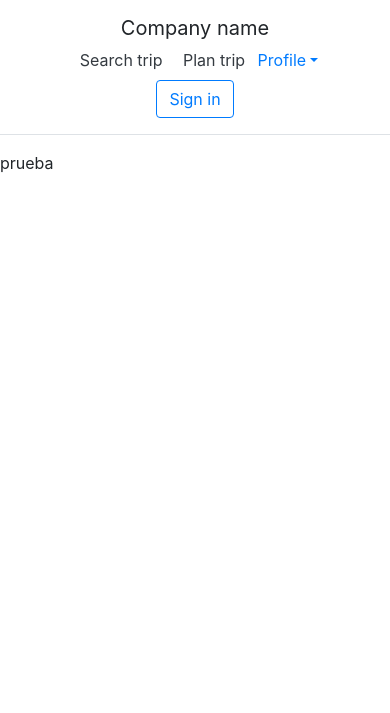
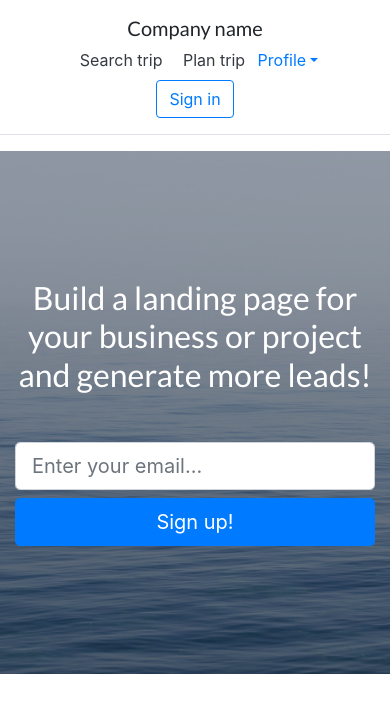
Before and after one commit to irodsan/Final_Project_PA, a PHP site: page /Final_Project_PA/ in a window 390 px wide. Shown: the top 713 px of the page. Run offline with PHP 8.4, Linux system fonts and the light colour scheme; some libraries are stand-ins or nearby versions.

Commit message:
External function & landing page template
Some functions have been moved to libraries.php

A template has been added to the index.php

```diff
--- /dev/null
+++ b/css/landing-page.css
@@ -0,0 +1,127 @@
+/*!
+ * Start Bootstrap - Landing Page v5.0.1 (https://startbootstrap.com/template-overviews/landing-page)
+ * Copyright 2013-2018 Start Bootstrap
+ * Licensed under MIT (https://github.com/BlackrockDigital/startbootstrap-landing-page/blob/master/LICENSE)
+ */
+
+body {
+  font-family: 'Lato', 'Helvetica Neue', Helvetica, Arial, sans-serif;
+}
+
+h1,
+h2,
+h3,
+h4,
+h5,
+h6 {
+  font-family: 'Lato', 'Helvetica Neue', Helvetica, Arial, sans-serif;
+  font-weight: 700;
+}
+
+header.masthead {
+  position: relative;
+  background-color: #343a40;
+  background: url("../img/bg-masthead.jpg") no-repeat center center;
+  background-size: cover;
+  padding-top: 8rem;
+  padding-bottom: 8rem;
+}
+
+header.masthead .overlay {
+  position: absolute;
+  background-color: #212529;
+  height: 100%;
+  width: 100%;
+  top: 0;
+  left: 0;
+  opacity: 0.3;
+}
+
+header.masthead h1 {
+  font-size: 2rem;
+}
+
+@media (min-width: 768px) {
+  header.masthead {
+    padding-top: 12rem;
+    padding-bottom: 12rem;
+  }
+  header.masthead h1 {
+    font-size: 3rem;
+  }
+}
+
+.showcase .showcase-text {
+  padding: 3rem;
+}
+
+.showcase .showcase-img {
+  min-height: 30rem;
+  background-size: cover;
+}
+
+@media (min-width: 768px) {
+  .showcase .showcase-text {
+    padding: 7rem;
+  }
+}
+
+.features-icons {
+  padding-top: 7rem;
+  padding-bottom: 7rem;
+}
+
+.features-icons .features-icons-item {
+  max-width: 20rem;
+}
+
+.features-icons .features-icons-item .features-icons-icon {
+  height: 7rem;
+}
+
+.features-icons .features-icons-item .features-icons-icon i {
+  font-size: 4.5rem;
+}
+
+.features-icons .features-icons-item:hover .features-icons-icon i {
+  font-size: 5rem;
+}
+
+.testimonials {
+  padding-top: 7rem;
+  padding-bottom: 7rem;
+}
+
+.testimonials .testimonial-item {
+  max-width: 18rem;
+}
+
+.testimonials .testimonial-item img {
+  max-width: 12rem;
+  -webkit-box-shadow: 0px 5px 5px 0px #adb5bd;
+  box-shadow: 0px 5px 5px 0px #adb5bd;
+}
+
+.call-to-action {
+  position: relative;
+  background-color: #343a40;
+  background: url("../img/bg-masthead.jpg") no-repeat center center;
+  background-size: cover;
+  padding-top: 7rem;
+  padding-bottom: 7rem;
+}
+
+.call-to-action .overlay {
+  position: absolute;
+  background-color: #212529;
+  height: 100%;
+  width: 100%;
+  top: 0;
+  left: 0;
+  opacity: 0.3;
+}
+
+footer.footer {
+  padding-top: 4rem;
+  padding-bottom: 4rem;
+}
--- a/index.php
+++ b/index.php
@@ -8,14 +8,35 @@ and open the template in the editor.
     <head>
         <meta charset="UTF-8">
         <title></title>
-
+        <link href="css/landing-page.css" rel="stylesheet">
         <?php include 'libraries.php'; ?>
     </head>
     <body>
-        <?php
-        include_once 'header.php';
-        //
-        echo "prueba";
-        ?>
+        <?php include_once 'header.php'; ?>
+
+        <!-- Masthead -->
+        <header class="masthead text-white text-center">
+            <div class="overlay"></div>
+            <div class="container">
+                <div class="row">
+                    <div class="col-xl-9 mx-auto">
+                        <h1 class="mb-5">Build a landing page for your business or project and generate more leads!</h1>
+                    </div>
+                    <div class="col-md-10 col-lg-8 col-xl-7 mx-auto">
+                        <form>
+                            <div class="form-row">
+                                <div class="col-12 col-md-9 mb-2 mb-md-0">
+                                    <input type="email" class="form-control form-control-lg" placeholder="Enter your email...">
+                                </div>
+                                <div class="col-12 col-md-3">
+                                    <button type="submit" class="btn btn-block btn-lg btn-primary">Sign up!</button>
+                                </div>
+                            </div>
+                        </form>
+                    </div>
+                </div>
+            </div>
+        </header>
+
     </body>
 </html>
--- a/libraries.php
+++ b/libraries.php
@@ -5,15 +5,31 @@
 <script src="https://cdnjs.cloudflare.com/ajax/libs/popper.js/1.14.6/umd/popper.min.js" integrity="sha384-wHAiFfRlMFy6i5SRaxvfOCifBUQy1xHdJ/yoi7FRNXMRBu5WHdZYu1hA6ZOblgut" crossorigin="anonymous"></script>
 <script src="https://stackpath.bootstrapcdn.com/bootstrap/4.2.1/js/bootstrap.min.js" integrity="sha384-B0UglyR+jN6CkvvICOB2joaf5I4l3gm9GU6Hc1og6Ls7i6U/mkkaduKaBhlAXv9k" crossorigin="anonymous"></script>
 
+<!--Libraries needed for the template in the index page link: https://github.com/BlackrockDigital/startbootstrap-landing-page
+ <!-- Bootstrap core JavaScript -->
+    <script src="vendor/jquery/jquery.min.js"></script>
+    <script src="vendor/bootstrap/js/bootstrap.bundle.min.js"></script>
+
+     <!-- Bootstrap core CSS -->
+    <link href="vendor/bootstrap/css/bootstrap.min.css" rel="stylesheet">
+
+    <!-- Custom fonts for this template -->
+    <link href="vendor/fontawesome-free/css/all.min.css" rel="stylesheet">
+    <link href="vendor/simple-line-icons/css/simple-line-icons.css" rel="stylesheet" type="text/css">
+    <link href="https://fonts.googleapis.com/css?family=Lato:300,400,700,300italic,400italic,700italic" rel="stylesheet" type="text/css">
+
+    <!-- Custom styles for this template -->
+    <link href="css/landing-page.min.css" rel="stylesheet">
+
 <!--Bootstrap 3 libraries
 <link rel="stylesheet" href="https://maxcdn.bootstrapcdn.com/bootstrap/3.4.0/css/bootstrap.min.css">
   <script src="https://ajax.googleapis.com/ajax/libs/jquery/3.3.1/jquery.min.js"></script>
   <script src="https://maxcdn.bootstrapcdn.com/bootstrap/3.4.0/js/bootstrap.min.js"></script>
 -->
 
-
+<!--All php function here:  -->
 <?php
-
+//this function handles the connection to the DB
 function dbConnection() {
     //Connect to database
     $con = mysqli_connect("localhost", "root", "");
@@ -30,3 +46,36 @@ function dbConnection() {
 
     return $con;
 }
+
+?>
+
+<!--All javascript functions here:   -->
+<script>
+    //Esta funcion sirve para mostrar o ocultar distintos campos del formulario
+    //en funcion de el valor de cmpValor que le pasemos
+    //ocultara idElem si no se cumple y mostrara idElem2 en el caso de
+    //que se le haya mandado alguno
+    //Funsion sedida por el gran Am3
+    function showCarForm(idValor, idElem, idElem2, cmpValor) {
+        var x = document.getElementById(idElem);
+        var valor = document.getElementById(idValor);
+        if (idElem2 != null) {
+            var x2 = document.getElementById(idElem2);
+        }
+        if (valor.value == cmpValor) {
+            x.style.display = "block";
+            if (x2 != null) {
+                x2.style.display = "none";
+            }
+
+            return true;
+        } else if (valor.value != cmpValor) {
+            x.style.display = "none";
+            if (x2 != null) {
+                x2.style.display = "block";
+            }
+
+        }
+        return false;
+    }
+</script>
```
Also changed, not shown: Roles/registro.php (+0 -30 lines), README.md, img/bg-masthead.jpg (added), img/bg-showcase-1.jpg (added), img/bg-showcase-2.jpg (added), img/bg-showcase-3.jpg (added), img/testimonials-1.jpg (added), img/testimonials-2.jpg (added), img/testimonials-3.jpg (added).
